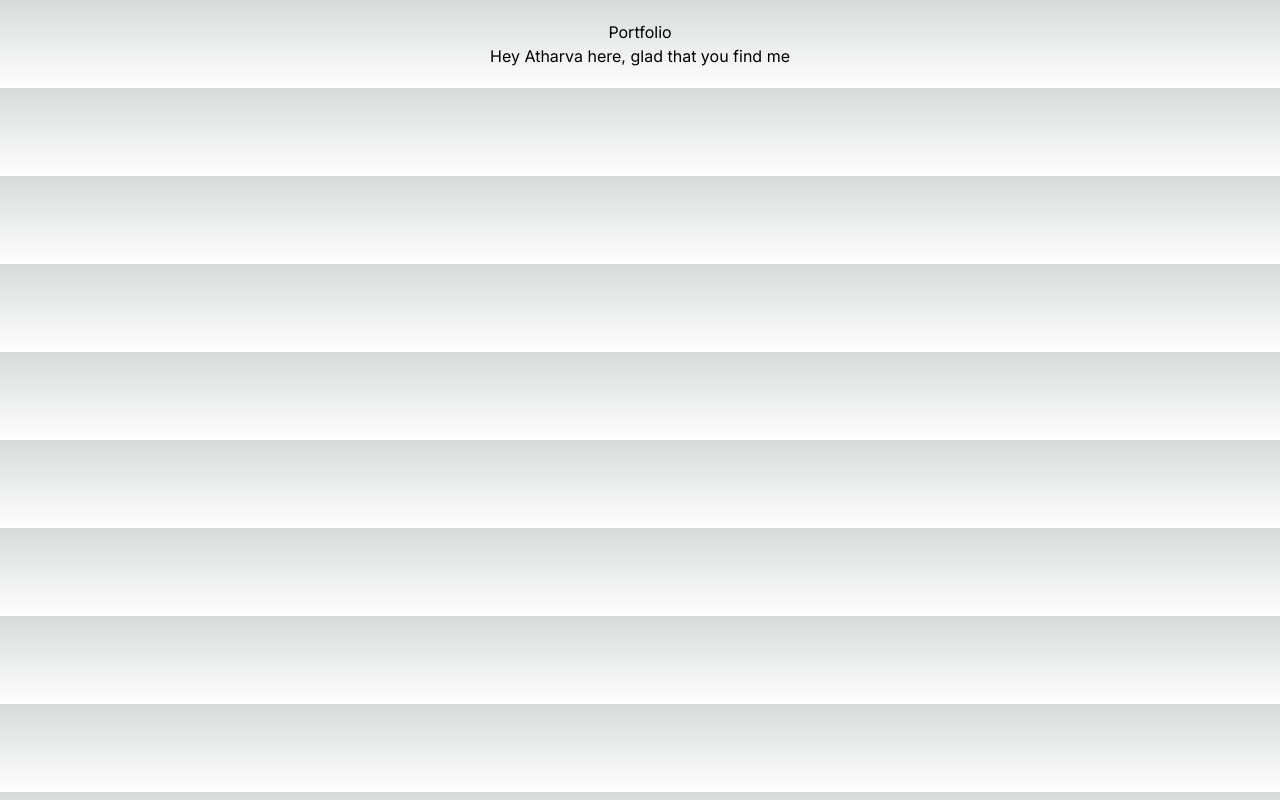
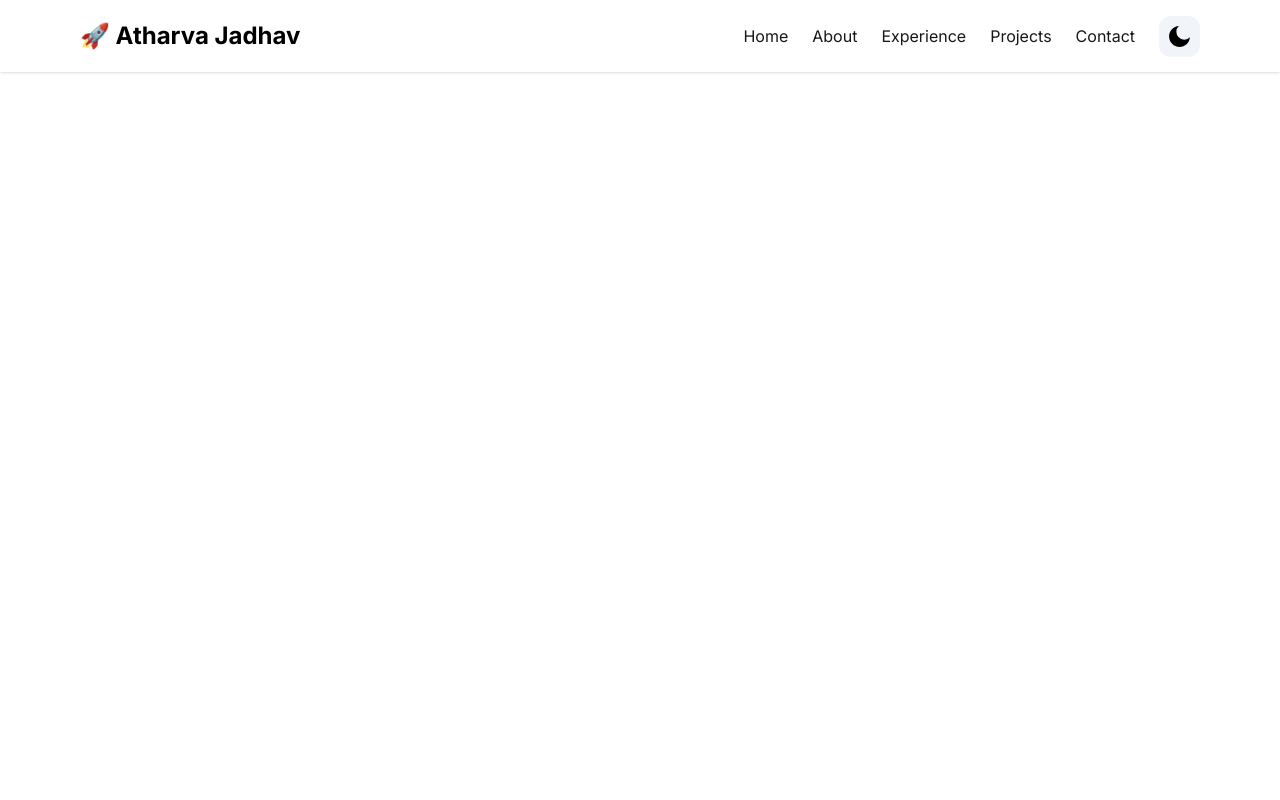
Before and after one commit to atharva-777/Portfolio, a Next.js app: page / in a window 1280 px wide. Built offline with nearby package versions, Linux system fonts and the light colour scheme.

Commit message:
created navbar component

```diff
--- /dev/null
+++ b/app/components/Header.tsx
@@ -0,0 +1,9 @@
+import React from 'react'
+
+const Header = () => {
+  return (
+    <div>This is my portfolio</div>
+  )
+}
+
+export default Header
--- /dev/null
+++ b/app/components/Navbar.tsx
@@ -0,0 +1,113 @@
+"use client";
+import React from "react";
+import { useState } from "react";
+import { Link } from "react-scroll/modules";
+import { usePathname } from "next/navigation";
+import { useTheme } from "next-themes";
+import { RiMoonFill, RiSunLine } from "react-icons/ri";
+import { IoMdMenu, IoMdClose } from "react-icons/io";
+
+interface navItem {
+  label: string;
+  page: string;
+}
+
+const navContent: Array<navItem> = [
+  {
+    label: "Home",
+    page: "home",
+  },
+  {
+    label: "About",
+    page: "about",
+  },
+  {
+    label: "Experience",
+    page: "experience",
+  },
+  {
+    label: "Projects",
+    page: "projects",
+  },
+  {
+    label: "Contact",
+    page: "contact",
+  },
+];
+
+const Navbar = () => {
+  const { systemTheme, theme, setTheme } = useTheme();
+  const currentTheme = theme === "system" ? systemTheme : theme;
+  const pathName = usePathname();
+  const [navbar, setNavbar] = useState(false);
+  return (
+    <header className="w-full mx-auto  px-4 sm:px-20 fixed top-0 z-50 shadow bg-white dark:bg-stone-900 dark:border-b dark:border-stone-600">
+      <div className="justify-between md:items-center md:flex">
+        <div>
+          <div className="flex items-center justify-between py-3 md:py-5 md:block">
+            <Link to="home">
+              <div className="container flex items-center space-x-2">
+                <h2 className="text-2xl font-bold">🚀 Atharva Jadhav</h2>
+              </div>
+            </Link>
+            <div className="md:hidden">
+              <button
+                className="p-2 text-gray-700 rounded-md outline-none focus:border-gray-400 focus:border"
+                onClick={() => setNavbar(!navbar)}
+              >
+                {navbar ? <IoMdClose size={30} /> : <IoMdMenu size={30} />}
+              </button>
+            </div>
+          </div>
+        </div>
+
+        <div>
+          <div
+            className={`flex-1 justify-self-center pb-3 mt-8 md:block md:pb-0 md:mt-0 ${
+              navbar ? "block" : "hidden"
+            }`}
+          >
+            <div className="items-center justify-center space-y-8 md:flex md:space-x-6 md:space-y-0">
+              {navContent.map((item, idx) => {
+                return (
+                  <Link
+                    key={idx}
+                    to={item.page}
+                    className={
+                      "block lg:inline-block text-neutral-900  hover:text-neutral-500 dark:text-neutral-100"
+                    }
+                    activeClass="active"
+                    spy={true}
+                    smooth={true}
+                    offset={-100}
+                    duration={500}
+                    onClick={() => setNavbar(!navbar)}
+                  >
+                    {item.label}
+                  </Link>
+                );
+              })}
+              {currentTheme === "dark" ? (
+                <button
+                  onClick={() => setTheme("light")}
+                  className="bg-slate-100 p-2 rounded-xl"
+                >
+                  <RiSunLine size={25} color="black" />
+                </button>
+              ) : (
+                <button
+                  onClick={() => setTheme("dark")}
+                  className="bg-slate-100 p-2 rounded-xl"
+                >
+                  <RiMoonFill size={25} />
+                </button>
+              )}
+            </div>
+          </div>
+        </div>
+      </div>
+    </header>
+  );
+};
+
+export default Navbar;
--- a/app/globals.css
+++ b/app/globals.css
@@ -1,27 +1,3 @@
 @tailwind base;
 @tailwind components;
 @tailwind utilities;
-
-:root {
-  --foreground-rgb: 0, 0, 0;
-  --background-start-rgb: 214, 219, 220;
-  --background-end-rgb: 255, 255, 255;
-}
-
-@media (prefers-color-scheme: dark) {
-  :root {
-    --foreground-rgb: 255, 255, 255;
-    --background-start-rgb: 0, 0, 0;
-    --background-end-rgb: 0, 0, 0;
-  }
-}
-
-body {
-  color: rgb(var(--foreground-rgb));
-  background: linear-gradient(
-      to bottom,
-      transparent,
-      rgb(var(--background-end-rgb))
-    )
-    rgb(var(--background-start-rgb));
-}
--- a/app/layout.tsx
+++ b/app/layout.tsx
@@ -1,10 +1,13 @@
+"use client";
 import './globals.css'
 import { Inter } from 'next/font/google'
+import Navbar from './components/Navbar'
+import { ThemeProvider } from 'next-themes'
 
 const inter = Inter({ subsets: ['latin'] })
 
 export const metadata = {
-  title: 'Create Next App',
+  title: '🚀 Atharva Jadhav',
   description: 'Generated by create next app',
 }
 
@@ -15,7 +18,12 @@
 }) {
   return (
     <html lang="en">
-      <body className={inter.className}>{children}</body>
+      <body className={inter.className}>
+        <ThemeProvider enableSystem={true} attribute='class'>
+        <Navbar/>
+        {children}
+        </ThemeProvider>
+        </body>
     </html>
   )
 }
--- a/app/page.tsx
+++ b/app/page.tsx
@@ -3,8 +3,6 @@
 export default function Home() {
   return (
     <main className="flex flex-col items-center justify-between p-5">
-      <h1>Portfolio</h1>
-      <h3>Hey Atharva here, glad that you find me</h3>
     </main>
   )
 }
--- a/package.json
+++ b/package.json
@@ -16,10 +16,16 @@
     "eslint": "8.42.0",
     "eslint-config-next": "13.4.4",
     "next": "13.4.4",
+    "next-themes": "^0.2.1",
     "postcss": "8.4.24",
     "react": "18.2.0",
     "react-dom": "18.2.0",
+    "react-icons": "^4.10.1",
+    "react-scroll": "^1.8.9",
     "tailwindcss": "3.3.2",
     "typescript": "5.1.3"
+  },
+  "devDependencies": {
+    "@types/react-scroll": "^1.8.7"
   }
 }
```
Also changed, not shown: 1 other file (tests, documents, lock files or other folders).
